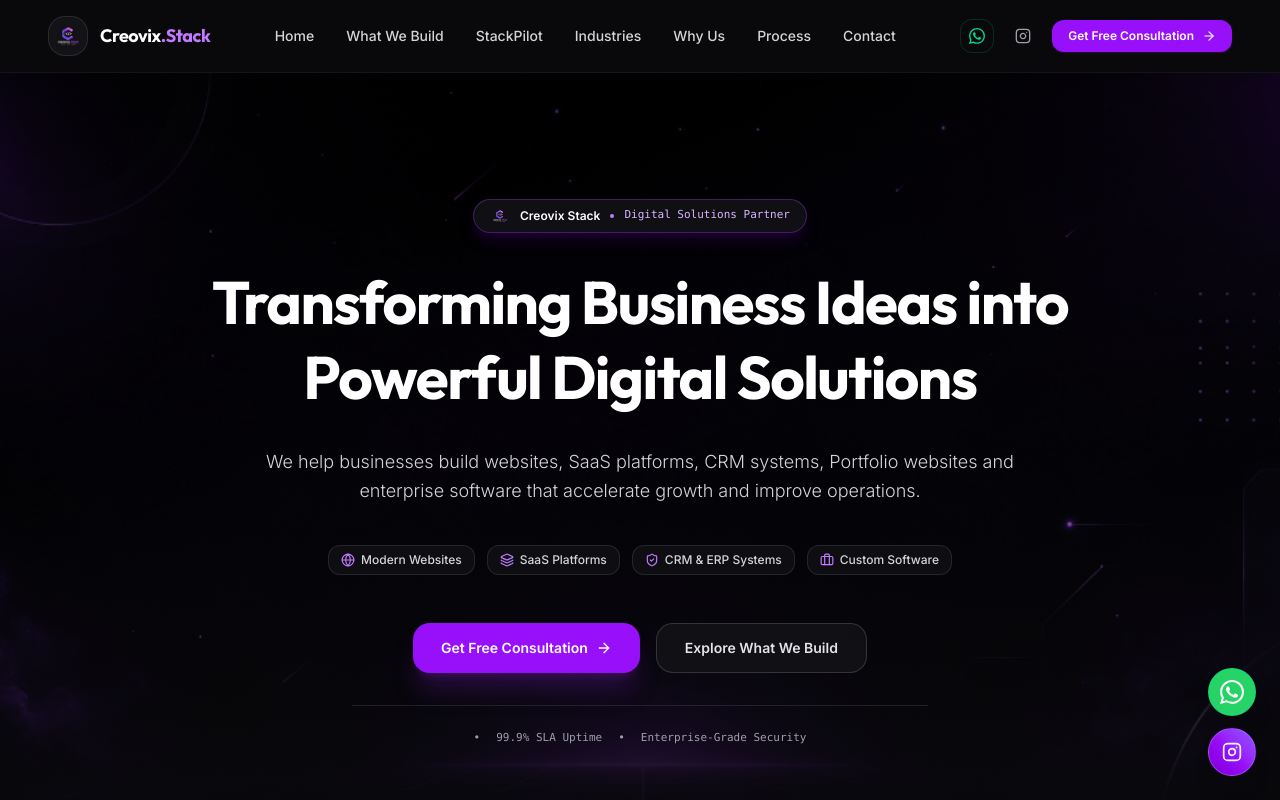
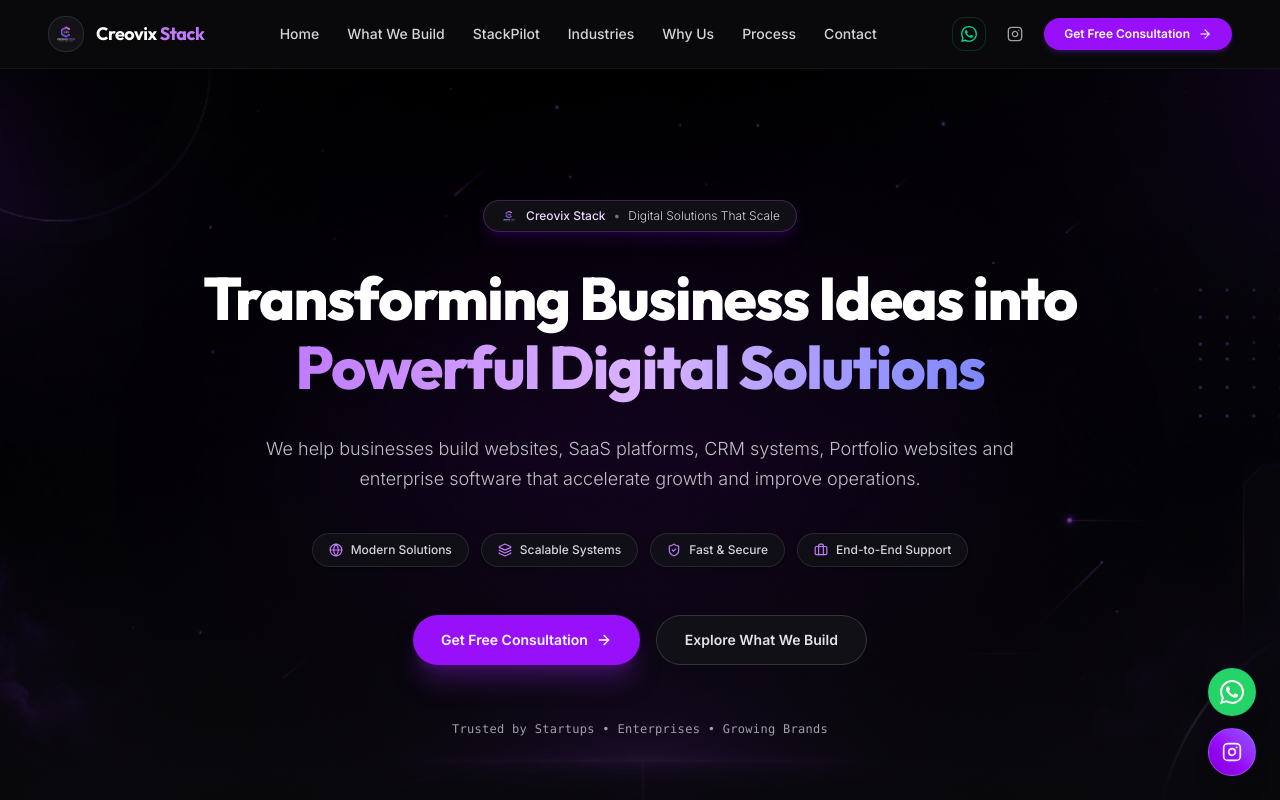
Before and after one commit to saravanaselvi2705/creovix-website, a Next.js app in the folder client/: page / in a window 1280 px wide. Shown: the top 800 px of the page. Built offline with nearby package versions, Linux system fonts and the light colour scheme.

Commit message:
style: redesign hero section layout and header to match mockup design

```diff
--- a/client/src/app/page.tsx
+++ b/client/src/app/page.tsx
@@ -80,55 +80,61 @@
           {/* Background Image */}
           <HeroBackground />
 
-          {/* Subtle Dark & Vignette Overlay */}
-          <div className="absolute inset-0 bg-black/30 z-10" />
+          {/* Subtle Ambient Radial Purple Glow Behind Content */}
+          <div className="absolute top-1/2 left-1/2 -translate-x-1/2 -translate-y-1/2 w-[600px] h-[400px] bg-purple-600/15 blur-[120px] rounded-full pointer-events-none z-10" />
 
-          {/* Gradient Overlay for bottom transition */}
+          {/* Subtle Dark Overlay */}
+          <div className="absolute inset-0 bg-black/35 z-10" />
+
+          {/* Gradient Overlay for smooth transition at bottom */}
           <div className="absolute inset-0 bg-gradient-to-b from-black/40 via-transparent to-[#09090b] z-10" />
 
           {/* Hero Content */}
-          <div className="relative z-20 mx-auto max-w-5xl px-6 py-20 lg:px-12 text-center space-y-8">
-            {/* Logo & Business Badge */}
-            <div className="inline-flex items-center gap-2.5 rounded-full border border-purple-500/30 bg-[#121217]/90 px-4 py-1.5 text-xs text-zinc-200 backdrop-blur-md shadow-lg shadow-purple-950/40">
+          <div className="relative z-20 mx-auto max-w-5xl px-6 py-24 lg:px-12 text-center space-y-8">
+            {/* Top Pill Badge */}
+            <div className="inline-flex items-center gap-2 rounded-full border border-purple-500/30 bg-[#121217]/90 px-4 py-1.5 text-xs text-zinc-200 backdrop-blur-md shadow-lg shadow-purple-950/40">
               <Image
                 src="/logo.png"
                 alt="Creovix Stack Logo"
-                width={20}
-                height={20}
+                width={18}
+                height={18}
                 className="object-contain"
               />
-              <span className="font-semibold text-white">Creovix Stack</span>
-              <span className="h-1 w-1 rounded-full bg-purple-400" />
-              <span className="text-purple-300 font-mono text-[11px]">Digital Solutions Partner</span>
+              <span className="font-medium text-purple-200">Creovix Stack</span>
+              <span className="text-zinc-500">•</span>
+              <span className="text-zinc-300 font-light">Digital Solutions That Scale</span>
             </div>
 
             {/* Headline */}
-            <h1 className="font-heading text-3xl sm:text-5xl md:text-6xl font-bold tracking-tight text-white leading-tight max-w-4xl mx-auto">
-              Transforming Business Ideas into Powerful Digital Solutions
+            <h1 className="font-heading text-3xl sm:text-5xl md:text-6xl font-extrabold tracking-tight text-white leading-[1.15] max-w-4xl mx-auto">
+              Transforming Business Ideas into{" "}
+              <span className="bg-gradient-to-r from-purple-400 via-purple-300 to-indigo-400 bg-clip-text text-transparent">
+                Powerful Digital Solutions
+              </span>
             </h1>
 
             {/* Subtitle */}
-            <p className="text-sm sm:text-lg text-zinc-300 max-w-3xl mx-auto font-light leading-relaxed">
+            <p className="text-sm sm:text-base md:text-lg text-zinc-300/90 max-w-3xl mx-auto font-light leading-relaxed">
               We help businesses build websites, SaaS platforms, CRM systems, Portfolio websites and enterprise software that accelerate growth and improve operations.
             </p>
 
-            {/* Service Highlight Badges */}
-            <div className="flex flex-wrap items-center justify-center gap-2 sm:gap-3 text-xs font-medium text-zinc-300 pt-2">
-              <span className="inline-flex items-center gap-1.5 rounded-lg border border-white/10 bg-[#111116]/80 px-3 py-1.5">
+            {/* Service Highlight Badges / Chips */}
+            <div className="flex flex-wrap items-center justify-center gap-2.5 sm:gap-3 text-xs font-medium text-zinc-300 pt-2">
+              <span className="inline-flex items-center gap-2 rounded-full border border-white/10 bg-[#121217]/80 backdrop-blur-md px-4 py-2 hover:border-purple-500/40 transition-all shadow-sm">
                 <Globe className="h-3.5 w-3.5 text-purple-400" />
-                Modern Websites
+                Modern Solutions
               </span>
-              <span className="inline-flex items-center gap-1.5 rounded-lg border border-white/10 bg-[#111116]/80 px-3 py-1.5">
+              <span className="inline-flex items-center gap-2 rounded-full border border-white/10 bg-[#121217]/80 backdrop-blur-md px-4 py-2 hover:border-purple-500/40 transition-all shadow-sm">
                 <Layers className="h-3.5 w-3.5 text-purple-400" />
-                SaaS Platforms
+                Scalable Systems
               </span>
-              <span className="inline-flex items-center gap-1.5 rounded-lg border border-white/10 bg-[#111116]/80 px-3 py-1.5">
+              <span className="inline-flex items-center gap-2 rounded-full border border-white/10 bg-[#121217]/80 backdrop-blur-md px-4 py-2 hover:border-purple-500/40 transition-all shadow-sm">
                 <ShieldCheck className="h-3.5 w-3.5 text-purple-400" />
-                CRM & ERP Systems
+                Fast & Secure
               </span>
-              <span className="inline-flex items-center gap-1.5 rounded-lg border border-white/10 bg-[#111116]/80 px-3 py-1.5">
+              <span className="inline-flex items-center gap-2 rounded-full border border-white/10 bg-[#121217]/80 backdrop-blur-md px-4 py-2 hover:border-purple-500/40 transition-all shadow-sm">
                 <Briefcase className="h-3.5 w-3.5 text-purple-400" />
-                Custom Software
+                End-to-End Support
               </span>
             </div>
 
@@ -136,25 +142,22 @@
             <div className="pt-4 flex flex-wrap justify-center gap-4">
               <a
                 href="#contact"
-                className="inline-flex items-center gap-2 rounded-xl bg-purple-600 px-7 py-3.5 text-xs sm:text-sm font-semibold text-white hover:bg-purple-500 transition-all shadow-xl shadow-purple-900/40 hover:shadow-purple-700/50 hover:-translate-y-0.5"
+                className="inline-flex items-center gap-2 rounded-full bg-purple-600 px-7 py-3.5 text-xs sm:text-sm font-semibold text-white hover:bg-purple-500 transition-all shadow-xl shadow-purple-900/50 hover:shadow-purple-700/60 hover:-translate-y-0.5"
               >
                 Get Free Consultation
                 <ArrowRight className="h-4 w-4" />
               </a>
               <a
                 href="#what-we-build"
-                className="inline-flex items-center gap-2 rounded-xl border border-white/15 bg-[#121217]/90 backdrop-blur-md px-7 py-3.5 text-xs sm:text-sm font-semibold text-zinc-200 hover:bg-zinc-800 hover:text-white transition-all hover:-translate-y-0.5"
+                className="inline-flex items-center gap-2 rounded-full border border-white/15 bg-[#121217]/90 backdrop-blur-md px-7 py-3.5 text-xs sm:text-sm font-semibold text-zinc-200 hover:bg-zinc-800 hover:text-white transition-all hover:-translate-y-0.5"
               >
                 Explore What We Build
               </a>
             </div>
 
             {/* Trust Statement */}
-            <div className="pt-6 border-t border-white/10 max-w-xl mx-auto flex items-center justify-center gap-4 text-[11px] text-zinc-400 font-mono">
-              <span>•</span>
-              <span>99.9% SLA Uptime</span>
-              <span>•</span>
-              <span>Enterprise-Grade Security</span>
+            <div className="pt-6 text-center text-xs text-zinc-400 font-mono tracking-wide">
+              Trusted by Startups • Enterprises • Growing Brands
             </div>
           </div>
         </section>
--- a/client/src/components/layout/header.tsx
+++ b/client/src/components/layout/header.tsx
@@ -37,25 +37,25 @@
       <div className="mx-auto flex max-w-7xl items-center justify-between px-6 lg:px-12">
         {/* Brand Logo & Name */}
         <a href="#home" className="flex items-center gap-3 group">
-          <div className="flex h-10 w-10 items-center justify-center rounded-xl bg-[#121217] p-1 border border-white/10 group-hover:border-purple-500/50 transition-all overflow-hidden">
+          <div className="flex h-9 w-9 items-center justify-center rounded-xl bg-[#121217] p-1 border border-white/10 group-hover:border-purple-500/50 transition-all overflow-hidden">
             <Image
               src="/logo.png"
               alt="Creovix Stack Logo"
-              width={36}
-              height={36}
+              width={32}
+              height={32}
               className="object-contain filter drop-shadow"
               priority
             />
           </div>
           <div className="flex flex-col">
             <span className="font-heading text-lg font-bold tracking-tight text-white group-hover:text-purple-300 transition-colors">
-              Creovix<span className="text-purple-400">.Stack</span>
+              Creovix<span className="text-purple-400"> Stack</span>
             </span>
           </div>
         </a>
 
         {/* Desktop Nav Links */}
-        <nav className="hidden md:flex items-center gap-8 text-sm font-medium text-zinc-300">
+        <nav className="hidden md:flex items-center gap-7 text-xs sm:text-sm font-medium text-zinc-300">
           {navItems.map((item) => (
             <a
               key={item.name}
@@ -91,11 +91,9 @@
             <Instagram className="h-4 w-4" />
           </a>
 
-
-
           <a
             href="#contact"
-            className="inline-flex items-center gap-2 rounded-lg bg-purple-600 px-4 py-2 text-xs font-semibold text-white hover:bg-purple-500 transition-all shadow-sm shadow-purple-900/30"
+            className="inline-flex items-center gap-2 rounded-full bg-purple-600 px-5 py-2 text-xs font-semibold text-white hover:bg-purple-500 transition-all shadow-md shadow-purple-900/40 hover:shadow-purple-700/50"
           >
             Get Free Consultation
             <ArrowRight className="h-3.5 w-3.5" />
```
